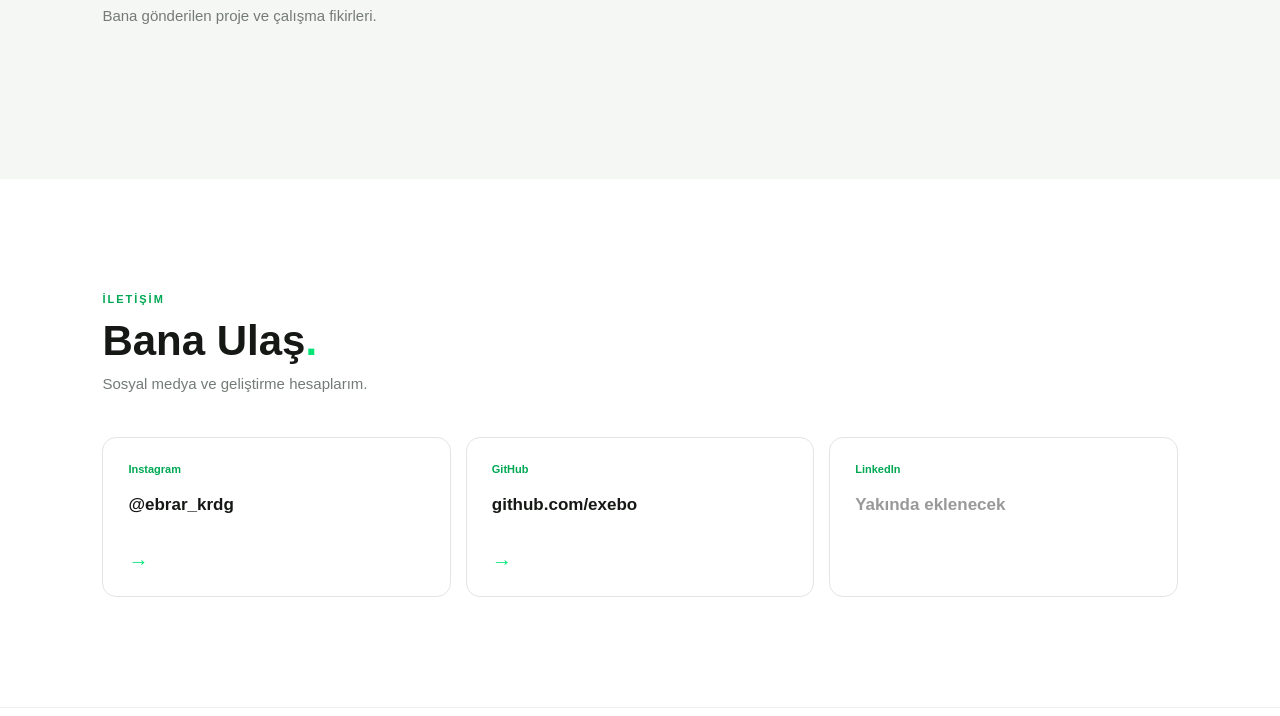
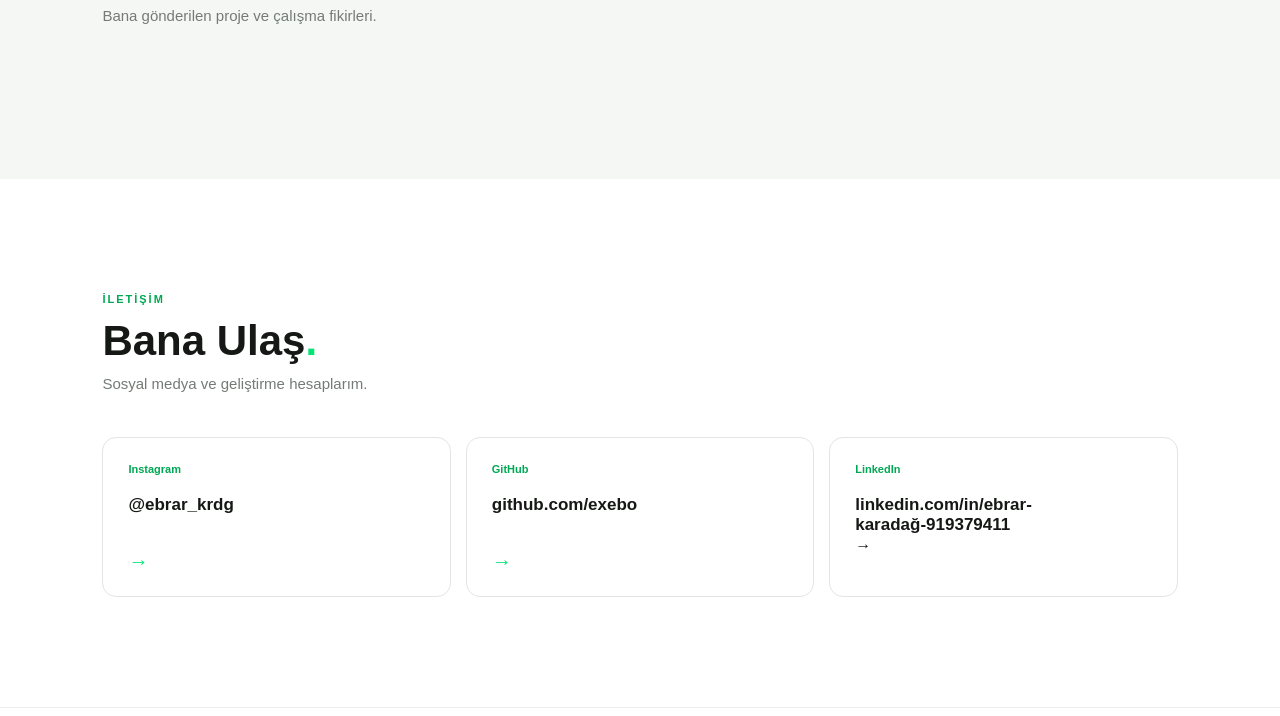
Before and after one commit to exebo/ebrar-portfolio, a website: page public/index.html in a window 1280 px wide. Shown: the part 3888-4604 px from the top of the page. Drawn offline with Linux system fonts and the light colour scheme; no server answers.

Commit message:
LinkedIn bağlantısı eklendi

```diff
--- a/public/index.html
+++ b/public/index.html
@@ -771,17 +771,24 @@
 
         <!-- LINKEDIN -->
 
-        <div class="social-card disabled">
-
+<a
+    href="https://www.linkedin.com/in/ebrar-karadağ-919379411/"
+    target="_blank"
+    rel="noopener noreferrer"
+    class="social-card"
+>
     <span>
         LinkedIn
     </span>
 
     <strong>
-                Yakında eklenecek
+        linkedin.com/in/ebrar-karadağ-919379411
     </strong>
 
+    <div class="arrow">
+        →
     </div>
+</a>
 
 
     </div>
```
Lines whose indentation alone changed are shown as unchanged.
